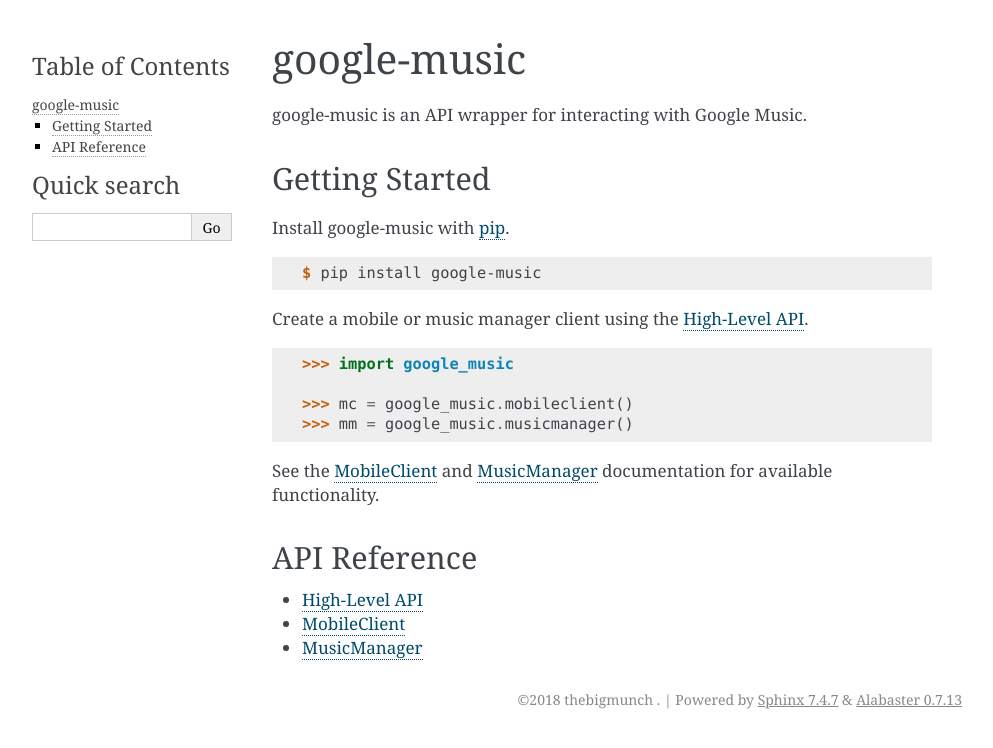
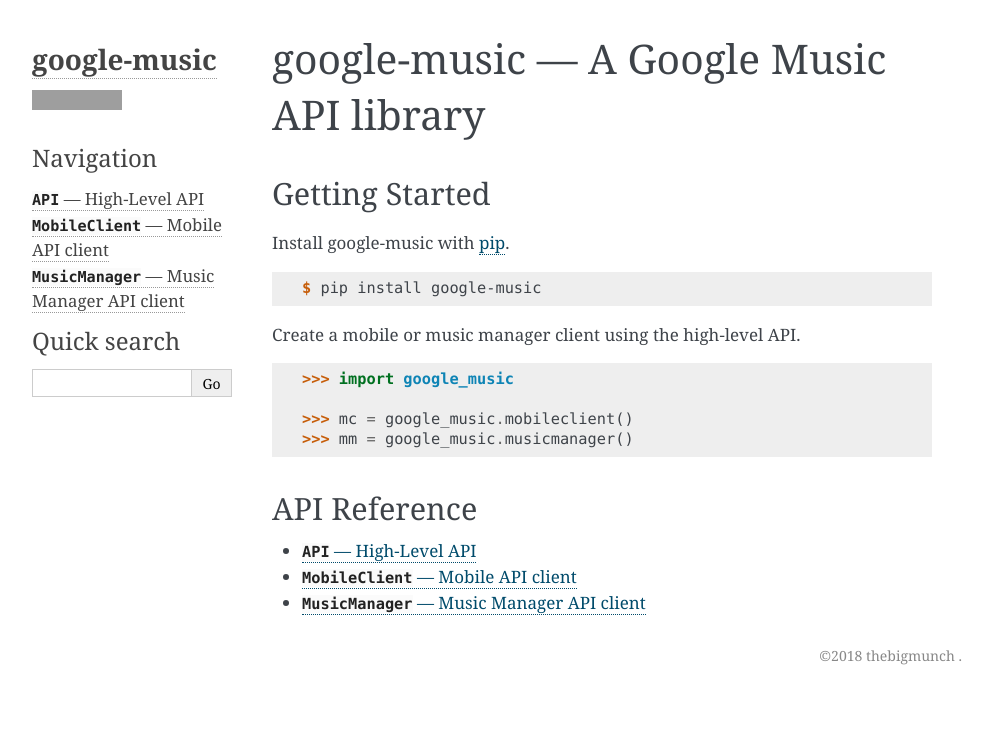
Before and after one commit to thebigmunch/google-music, a Sphinx documentation site: the page built from docs/index.rst, in a window 1280 px wide. Shown: the top 748 px of the page, without its empty margins (148-1141 px from the left). Built offline with Sphinx 7.4.7, drawn with Linux system fonts in a browser that asks for light colours; grey boxes are pictures that could not be loaded.

Commit message:
Pretty up the docs a bit

```diff
--- a/docs/conf.py
+++ b/docs/conf.py
@@ -66,7 +66,7 @@ add_function_parentheses = False
 
 # If true, the current module name will be prepended to all description
 # unit titles (such as .. function::).
-add_module_names = False
+add_module_names = True
 
 # The name of the Pygments (syntax highlighting) style to use.
 pygments_style = 'sphinx'
@@ -89,8 +89,14 @@ html_theme = 'alabaster'
 # Theme options are theme-specific and customize the look and feel of a theme
 # further.  For a list of options available for each theme, see the
 # documentation.
-#
-# html_theme_options = {}
+
+html_theme_options = {
+	'fixed_sidebar': True,
+	'github_user': 'thebigmunch',
+	'github_repo': 'google-music',
+	'github_type': 'star',
+	'show_powered_by': False
+}
 
 # Add any paths that contain custom static files (such as style sheets) here,
 # relative to this directory. They are copied after the builtin static files,
@@ -102,3 +108,13 @@ html_show_sourcelink = False
 
 # If true, "Created using Sphinx" is shown in the HTML footer. Default is True.
 html_show_sphinx = False
+
+html_sidebars = {
+	'**': [
+		'about.html',
+		'navigation.html',
+		'relations.html',
+		'searchbox.html',
+		'donate.html',
+	]
+}
--- a/docs/index.rst
+++ b/docs/index.rst
@@ -1,13 +1,9 @@
-==================
-google-music
-==================
-
-
-google-music is an API wrapper for interacting with Google Music.
+google-music --- A Google Music API library
+===========================================
 
 
 Getting Started
-===============
+---------------
 
 Install google-music with `pip <https://pip.pypa.io/en/stable/>`_.
 
@@ -16,7 +12,7 @@ Install google-music with `pip <https://pip.pypa.io/en/stable/>`_.
 	$ pip install google-music
 
 
-Create a mobile or music manager client using the :ref:`api`.
+Create a mobile or music manager client using the high-level API.
 
 .. code-block:: python
 
@@ -26,14 +22,11 @@ Create a mobile or music manager client using the :ref:`api`.
 	>>> mm = google_music.musicmanager()
 
 
-See the :ref:`mobileclient` and :ref:`musicmanager` documentation for available functionality.
-
-
 API Reference
-=============
+-------------
 
 .. toctree::
-	:maxdepth: 1
+	:titlesonly:
 
 	api
 	mobileclient
--- a/docs/mobileclient.rst
+++ b/docs/mobileclient.rst
@@ -1,8 +1,6 @@
-.. _mobileclient:
+:class:`MobileClient <google_music.clients.MobileClient>` --- Mobile API client
+===============================================================================
 
-MobileClient
-============
-
-.. autoclass:: google_music.clients.MobileClient
+.. autoclass:: google_music.MobileClient
 	:members:
 	:member-order: bysource
--- a/docs/musicmanager.rst
+++ b/docs/musicmanager.rst
@@ -1,8 +1,6 @@
-.. _musicmanager:
+:class:`MusicManager <google_music.clients.MusicManager>` --- Music Manager API client
+==================================================
 
-MusicManager
-============
-
-.. autoclass:: google_music.clients.MusicManager
+.. autoclass:: google_music.MusicManager
 	:members:
 	:member-order: bysource
```
Also changed, not shown: docs/api.rst (+4 -6 lines).
